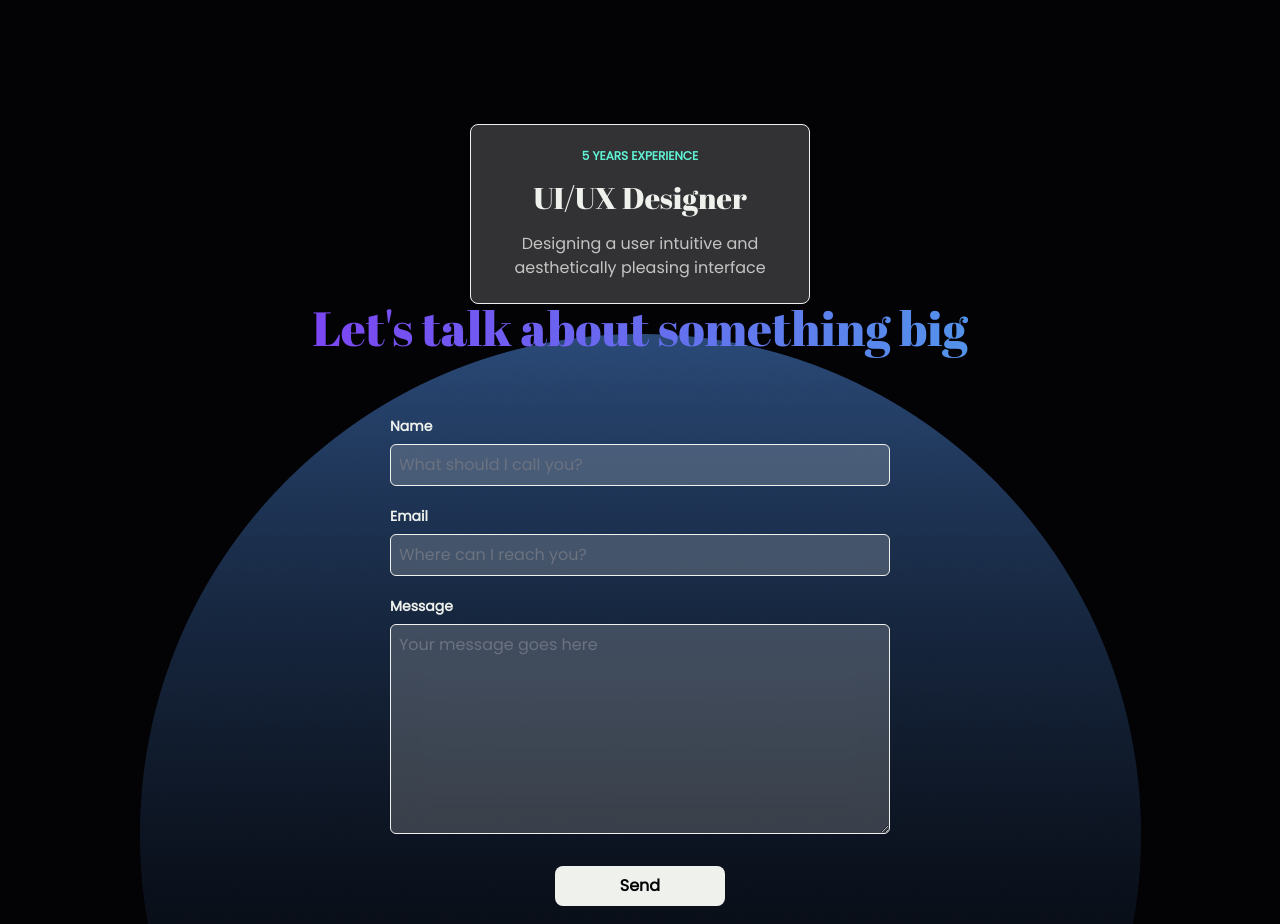
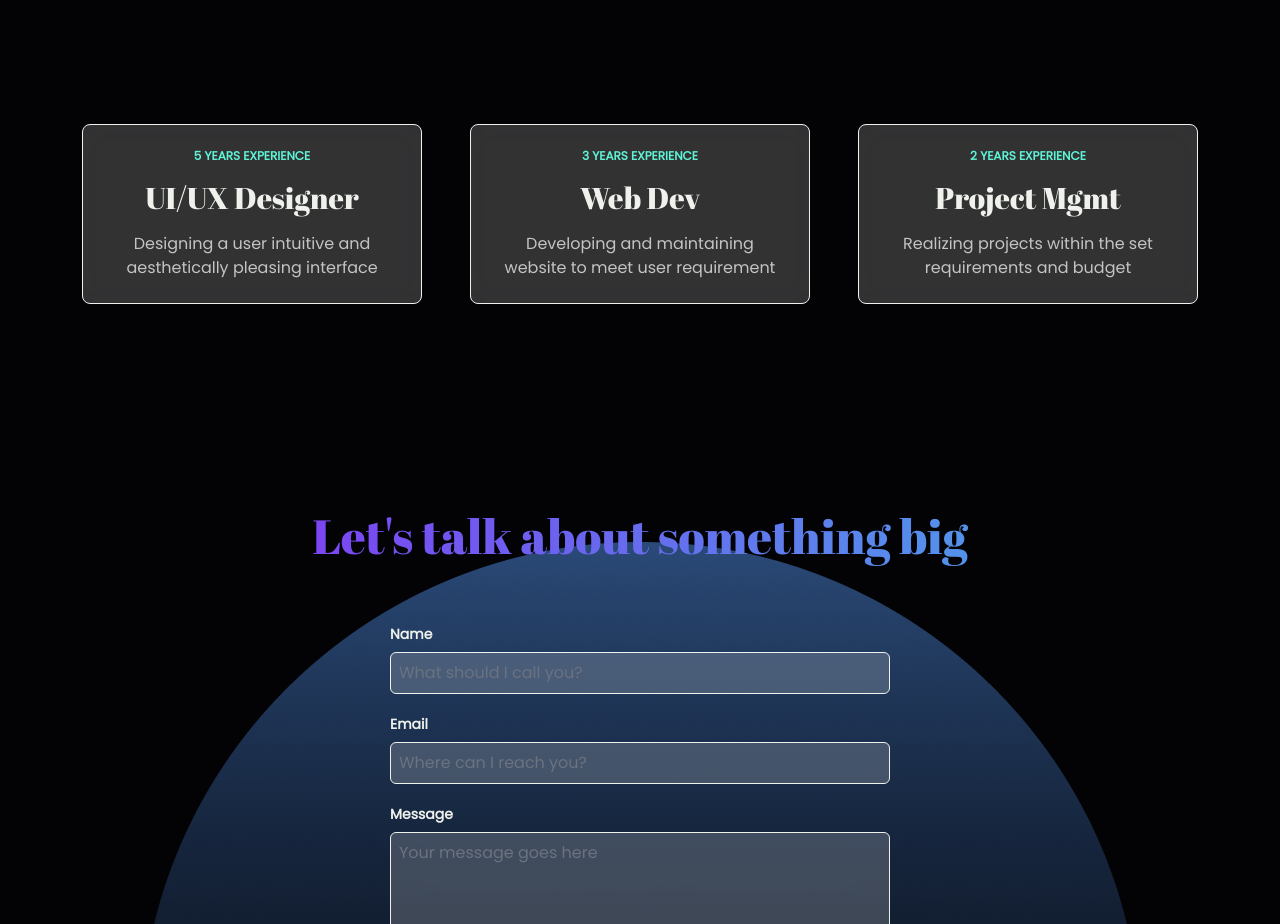
Before and after one commit to ditramadia/portdia-fe, a Next.js app: page / in a window 1280 px wide. Shown: the part 1040-1964 px from the top of the page. Built offline with nearby package versions, Linux system fonts and the light colour scheme; no server answers.

Commit message:
feat: add skill cards to skill section

```diff
--- a/src/components/molecule/SkillCard.tsx
+++ b/src/components/molecule/SkillCard.tsx
@@ -10,7 +10,7 @@ const SkillCard = (props: SkillCardProps) => {
   const { experience, title, description } = props;
 
   return (
-    <div className='w-[340px] h-[180px] p-6 flex flex-col justify-center items-center gap-4 bg-white/20 border-[1px] border-solid border-white rounded-lg text-center'>
+    <div className='w-[340px] h-[180px] p-6 flex flex-col justify-center items-center gap-4 bg-white/20 backdrop-blur-lg border-[1px] border-solid border-white rounded-lg text-center'>
       <h6 className='text-tosca_main poppins-bold text-xs'>{experience} YEARS EXPERIENCE</h6>
       <h3 className='text-white abril-fatface-regular text-3xl'>{title}</h3>
       <p className='text-grey poppins-regular text-md'>{description}</p>
--- a/src/components/organism/Skill.tsx
+++ b/src/components/organism/Skill.tsx
@@ -3,8 +3,10 @@ import SkillCard from '../molecule/SkillCard';
 
 const Skill = () => {
   return (
-    <div>
+    <div className='w-11/12 md:w-fit mb-52 flex flex-col items-center gap-7 md:flex-row md:gap-12'>
       <SkillCard experience={5} title='UI/UX Designer' description='Designing a user intuitive and aesthetically pleasing interface' />
+      <SkillCard experience={3} title='Web Dev' description='Developing and maintaining website to meet user requirement' />
+      <SkillCard experience={2} title='Project Mgmt' description='Realizing projects within the set requirements and budget' />
     </div>
   );
 };
```
